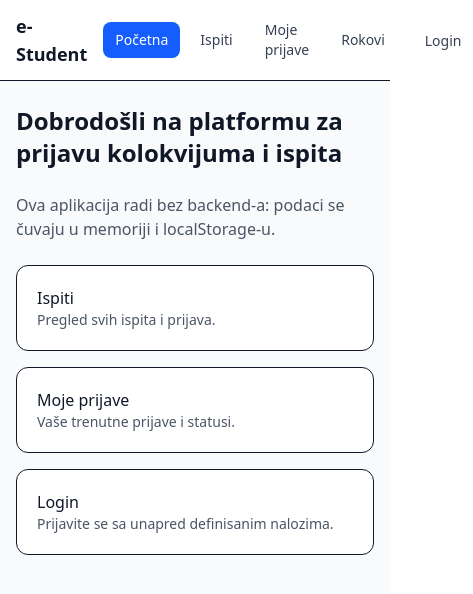
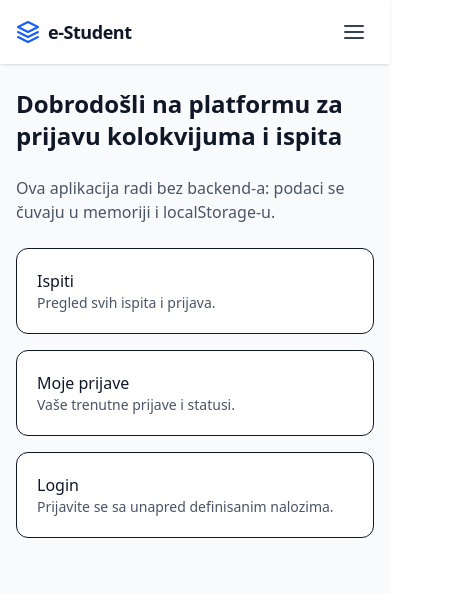
Before and after one commit to elab-development/klijentske-veb-tehnologije-2024-2023-0536-prijava-kolokvijuma-i-ispita, a React (Vite) app: page / in a window 390 px wide. Shown: the top 594 px of the page, 473 px wide, since content can reach past the window. Built offline with nearby package versions, Linux system fonts and the light colour scheme.

Commit message:
ResponsiveNavBar

```diff
--- a/package.json
+++ b/package.json
@@ -13,6 +13,7 @@
     "@tailwindcss/vite": "^4.1.13",
     "react": "^19.1.1",
     "react-dom": "^19.1.1",
+    "react-icons": "^5.5.0",
     "react-router-dom": "^7.9.1",
     "tailwindcss": "^4.1.13"
   },
--- a/src/components/NavBar.tsx
+++ b/src/components/NavBar.tsx
@@ -1,61 +1,92 @@
-import { NavLink } from 'react-router-dom';
+import { useState } from 'react';
+import { NavLink, Link } from 'react-router-dom';
+import {
+  FiMenu,
+  FiX,
+  FiLayers,
+  FiHome,
+  FiBookOpen,
+  FiClipboard,
+} from 'react-icons/fi';
 
-const linkBase = 'px-3 py-2 rounded-lg text-sm font-medium transition';
-const linkActive = 'bg-blue-600 text-white';
-const linkIdle = 'text-gray-700 hover:bg-gray-200';
+const linkBase =
+  'inline-flex items-center gap-2 px-3 py-2 rounded-lg text-sm font-medium transition';
+const linkActive = 'bg-blue-600 text-white shadow';
+const linkIdle = 'text-gray-700 hover:bg-gray-100 active:bg-gray-200';
+
+function navClass(isActive: boolean) {
+  return `${linkBase} ${isActive ? linkActive : linkIdle}`;
+}
 
 export default function NavBar() {
+  const [open, setOpen] = useState(false);
+
+  const close = () => setOpen(false);
+
   return (
-    <header className='bg-white border-b'>
-      <div className='mx-auto flex max-w-5xl items-center gap-4 px-4 py-3'>
-        <div className='text-lg font-semibold'>e-Student</div>
-        <nav className='flex items-center gap-2'>
+    <header className='sticky top-0 z-40 bg-white/80 backdrop-blur shadow-sm'>
+      <div className='mx-auto flex justify-between max-w-5xl items-center gap-4 px-4 py-3'>
+        <Link to='/' className='flex items-center gap-2'>
+          <FiLayers className='h-6 w-6 text-blue-600' aria-hidden />
+          <span className='text-lg font-semibold tracking-tight'>
+            e-Student
+          </span>
+        </Link>
+
+        <nav className='hidden md:flex items-center gap-2'>
+          <NavLink to='/' end className={({ isActive }) => navClass(isActive)}>
+            <FiHome aria-hidden /> Početna
+          </NavLink>
+          <NavLink to='/exams' className={({ isActive }) => navClass(isActive)}>
+            <FiBookOpen aria-hidden /> Ispiti
+          </NavLink>
+          <NavLink
+            to='/my-registrations'
+            className={({ isActive }) => navClass(isActive)}
+          >
+            <FiClipboard aria-hidden /> Moje prijave
+          </NavLink>
+        </nav>
+
+        <button
+          type='button'
+          className='ml-auto inline-flex items-center justify-center rounded-lg p-2 text-gray-700 hover:bg-gray-100 md:hidden'
+          aria-label='Otvori meni'
+          aria-expanded={open ? 'true' : 'false'}
+          onClick={() => setOpen((v) => !v)}
+        >
+          {open ? <FiX className='h-6 w-6' /> : <FiMenu className='h-6 w-6' />}
+        </button>
+      </div>
+
+      {open && (
+        <div className='md:hidden border-t border-gray-100 bg-white'>
+          <nav className='mx-auto flex max-w-5xl flex-col gap-2 px-4 py-3'>
             <NavLink
               to='/'
               end
-            className={({ isActive }) =>
-              `${linkBase} ${isActive ? linkActive : linkIdle}`
-            }
+              className={({ isActive }) => navClass(isActive)}
+              onClick={close}
             >
-            Početna
+              <FiHome aria-hidden /> Početna
             </NavLink>
             <NavLink
               to='/exams'
-            className={({ isActive }) =>
-              `${linkBase} ${isActive ? linkActive : linkIdle}`
-            }
+              className={({ isActive }) => navClass(isActive)}
+              onClick={close}
             >
-            Ispiti
+              <FiBookOpen aria-hidden /> Ispiti
             </NavLink>
             <NavLink
               to='/my-registrations'
-            className={({ isActive }) =>
-              `${linkBase} ${isActive ? linkActive : linkIdle}`
-            }
+              className={({ isActive }) => navClass(isActive)}
+              onClick={close}
             >
-            Moje prijave
-          </NavLink>
-          <NavLink
-            to='/sessions'
-            className={({ isActive }) =>
-              `${linkBase} ${isActive ? linkActive : linkIdle}`
-            }
-          >
-            Rokovi
+              <FiClipboard aria-hidden /> Moje prijave
             </NavLink>
           </nav>
-
-        <div className='ml-auto'>
-          <NavLink
-            to='/login'
-            className={({ isActive }) =>
-              `${linkBase} ${isActive ? linkActive : linkIdle}`
-            }
-          >
-            Login
-          </NavLink>
         </div>
-      </div>
+      )}
     </header>
   );
 }
```
Also changed, not shown: 1 other file (tests, documents, lock files or other folders). Lines whose indentation alone changed are shown as unchanged.
